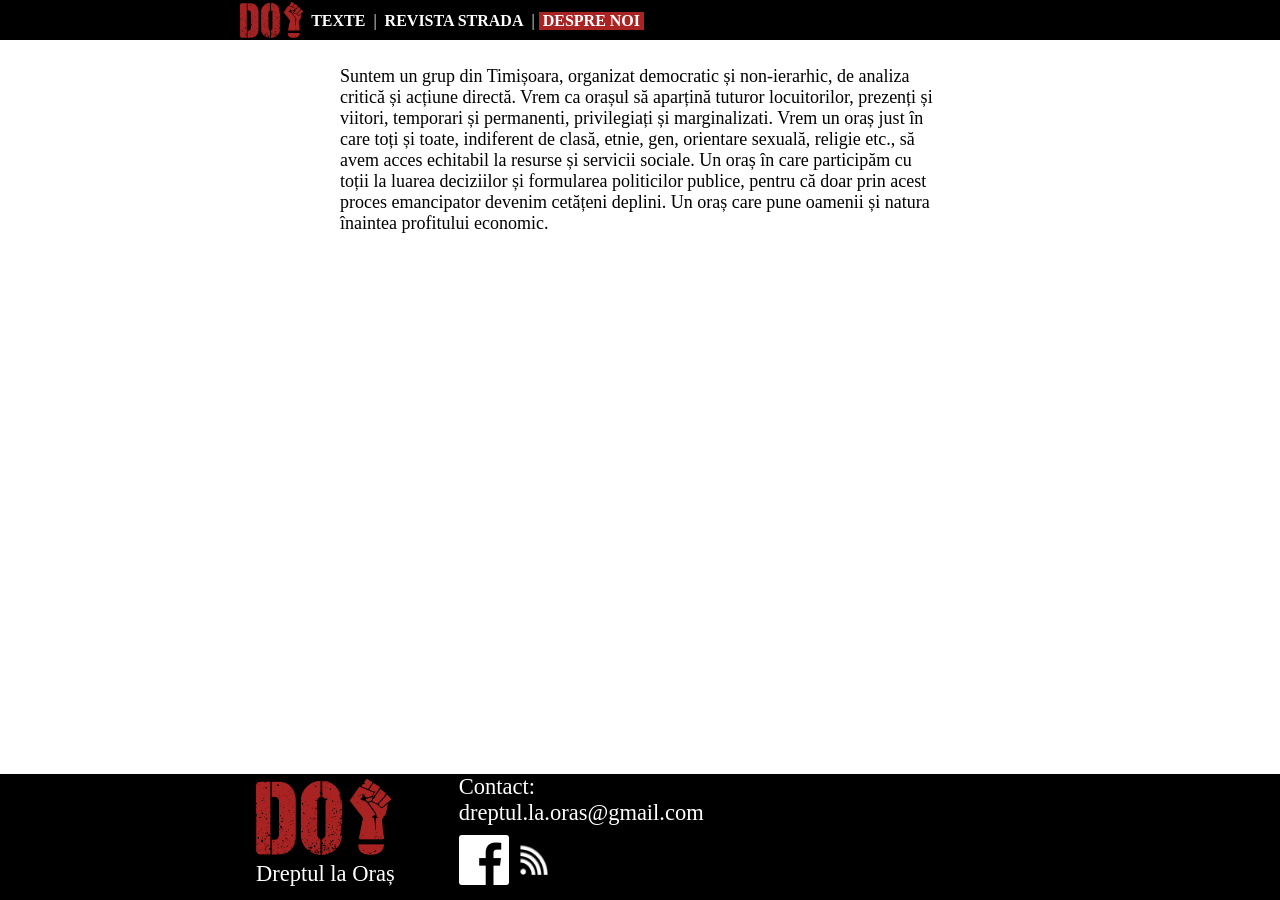
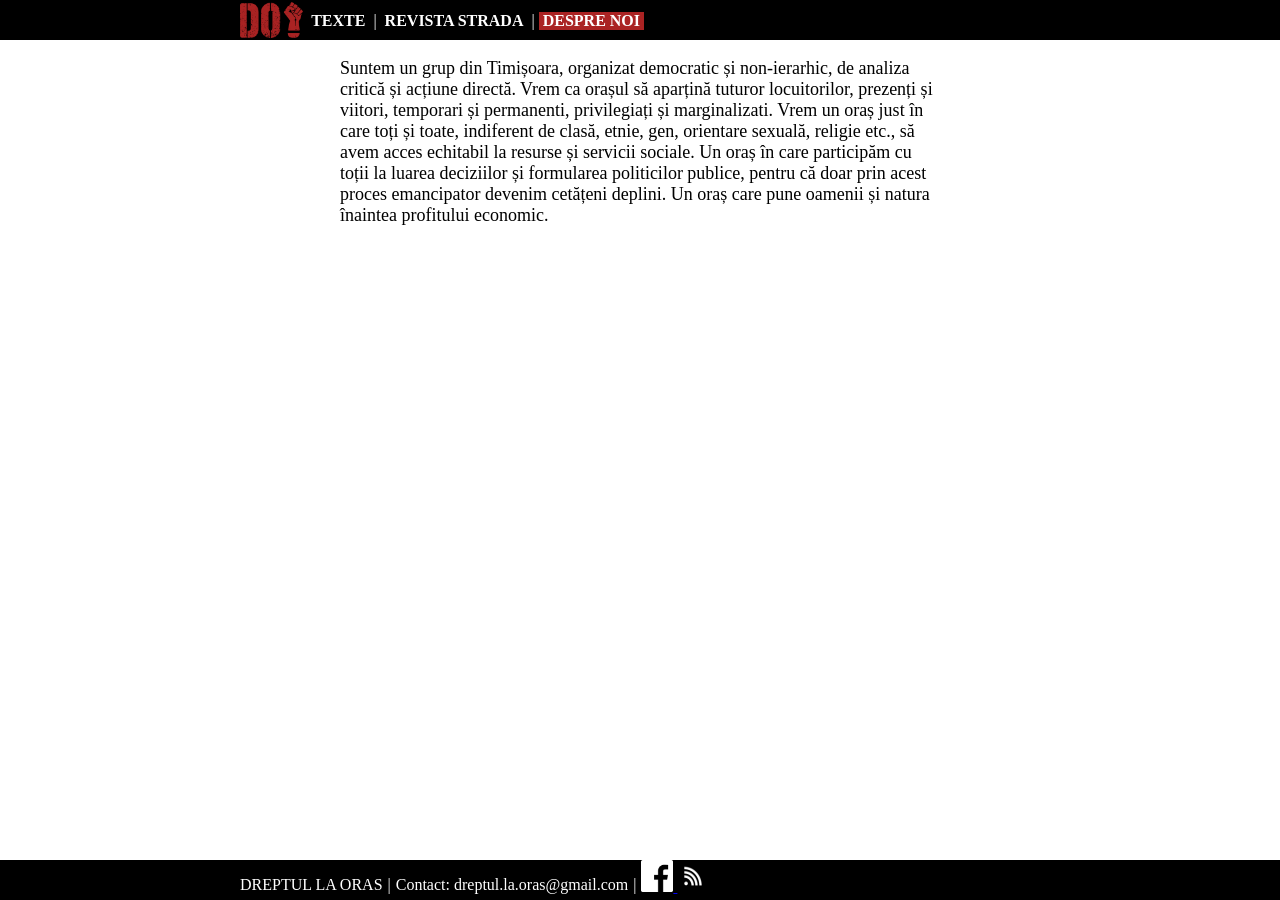
Before and after one commit to dreptul-la-oras/dreptul-la-oras.github.io, a Jekyll site: the page built from pages/about.md, in a window 1280 px wide. Built offline with Jekyll 4.4.1, drawn with Linux system fonts in a browser that asks for light colours.

Commit message:
Make footer smaller

```diff
--- a/_includes/footer.html
+++ b/_includes/footer.html
@@ -1,24 +1,31 @@
 <div class="footer">
-    <div class="footer_wrap">
+    <div class="footer-wrap">
+        <div class="footer-name">
+            <p>DREPTUL LA ORAS</p>
+        </div>
 
-        <div class="footer_logo_wrap ">
-            <div><img src="{{ site.url }}/{{ site.path_logos }}/do_logo_red_on_zclear.png" class="footer_logo"></div>
-            <div><p>Dreptul la Oraș</p></div>
+        <div class="footer-sep">
+            <p>|</p>
         </div>
-        <p class=".bottom_margin">Contact:</p>
-        <p>dreptul.la.oras@gmail.com</p>
 
-        <div class="footer-media-logos-wrap">
-            <div>
-                <a href="https://facebook.com/dreptullaorasTM" target="_blank">
-                    <img src="{{ site.url }}/assets/img/media_logos/facebook_ico.png" class="footer-media-logo">
-                </a>
-            </div>
-            <div>
-                <a href="{{ site.url }}/feed.xml" target="_blank">
-                    <img src="{{ site.url }}/assets/img/media_logos/rss_ico.png" class="footer-media-logo">
-                </a>
-            </div>
+
+        <div class="footer-contact">
+            <p>Contact: dreptul.la.oras@gmail.com</p>
+        </div>
+
+        <div class="footer-sep">
+            <p>|</p>
+        </div>
+
+        <div class="footer-social-media">
+            <a href="https://facebook.com/dreptullaorasTM" target="_blank">
+                <img class="footer-social-media-logo" src="{{ site.url }}/assets/img/media_logos/facebook_ico.png">
+            </a>
+
+            <a href="{{ site.url }}/feed.xml" target="_blank">
+                <img class="footer-social-media-logo" src="{{ site.url }}/assets/img/media_logos/rss_ico.png">
+            </a>
         </div>
     </div>
+
 </div>
--- a/assets/css/base.css
+++ b/assets/css/base.css
@@ -13,11 +13,18 @@
     --font-subtitle-embedded: 20px;
 
     --red: #AA2323;
+
+    --floating-size: 40px;
+    --floating-size-double: 80px;
 }
 
 html {
     position: relative;
     min-height: 100%;
+}
+
+body {
+    margin: 0 0 0 0;
 }
 
 @media (max-width: 420px) {
@@ -26,8 +33,8 @@ html {
         margin-left: auto;
         margin-right: auto;
 
-        padding-top: 80px; /*same as header height*/
-        padding-bottom: 15vh; /*same as header height*/
+        padding-top: var(--floating-size-double); /*same as header height*/
+        padding-bottom: var(--floating-size); /*same as header height*/
     }
 }
 
@@ -38,8 +45,8 @@ html {
         margin-left: auto;
         margin-right: auto;
 
-        padding-top: 40px; /*same as header height*/
-        padding-bottom: 15vh; /*same as header height*/
+        padding-top: var(--floating-size); /*same as header height*/
+        padding-bottom: var(--floating-size); /*same as header height*/
     }
 }
 
--- a/assets/css/footer_absolute.css
+++ b/assets/css/footer_absolute.css
@@ -5,58 +5,103 @@
     left: 0;
     background-color: #000000;
 
-    font-size: 2.5vh;
+    font-size: var(--font-sticky);
 
-    height: 14vh;
+    height: var(--floating-size);
     width: 100%;
-    float: left;
+
+    color: white;
 }
 
-.footer p {
-    color: white;
-    margin: 0;
+@media (max-width: 420px) {
+    .footer-wrap {
+        display: flex;
+
+        height: var(--floating-size);
+        margin: auto;
+    }
 }
 
-.footer_wrap {
-    width: 60%;
-    height: auto;
-    margin: auto;
+@media (min-width: 420px) {
+    .footer-wrap {
+        display: flex;
+        min-width: 400px;
+        max-width: 800px;
+        height: var(--floating-size);
+        margin: auto;
+    }
 }
 
-.footer_logo_wrap {
-    max-height: 13vh;
-
-    margin-top: 0.5vh;
-    margin-bottom: 0.5vh;
-    margin-left: 0;
-    margin-right: 5vw;
-    float: left;
+.footer-wrap div {
+    padding-right: 5px;
 }
 
-.footer_logo {
-    height: 8.5vh;
-    margin: 0;
-}
-
-.footer-media-logos-wrap {
-    max-height: 12vh;
-
-    margin-top: 1vh;
-    margin-bottom: 1vh;
-    margin-left: 0;
-    margin-right: 0.75vh;
-    float: none;
-    display: flex;
+.footer-name {
 
 }
 
-.footer-media-logo {
-    height: 50px;
-    width: 50px;
-    margin: 0;
-    float: none;
+.footer-contact {
+
 }
 
-.bottom_margin {
-    margin-bottom: 0.3vh;
+.footer-social-media {
+
 }
+
+.footer-social-media-logo {
+    max-height: calc(var(--floating-size) - 8px);
+}
+
+.footer-sep {
+
+}
+
+/*.footer p {*/
+/*color: white;*/
+/*margin: 0;*/
+/*}*/
+
+/*.footer_wrap {*/
+/*width: 60%;*/
+/*height: auto;*/
+/*margin: auto;*/
+/*display: flex;*/
+/*}*/
+
+/*.footer_logo_wrap {*/
+/*max-height: 13vh;*/
+
+/*margin-top: 0.5vh;*/
+/*margin-bottom: 0.5vh;*/
+/*margin-left: 0;*/
+/*margin-right: 5vw;*/
+/*float: left;*/
+/*}*/
+
+/*.footer_logo {*/
+/*height: 8.5vh;*/
+/*margin: 0;*/
+/*}*/
+
+/*.footer-media-logos-wrap {*/
+/*max-height: 12vh;*/
+
+/*margin-top: 1vh;*/
+/*margin-bottom: 1vh;*/
+/*margin-left: 0;*/
+/*margin-right: 0.75vh;*/
+/*float: none;*/
+/*display: flex;*/
+
+/*}*/
+
+/*.footer-media-logo {*/
+/*height: 50px;*/
+/*width: 50px;*/
+/*margin: 0;*/
+/*float: none;*/
+/*}*/
+
+/*.bottom_margin {*/
+/*margin-bottom: 0.3vh;*/
+/*}*/
--- a/assets/css/header_floating.css
+++ b/assets/css/header_floating.css
@@ -5,7 +5,7 @@
         right: 0;
         top: 0;
         background-color: #000000;
-        height: 80px;
+        height: var(--floating-size-double);
         width: 100%;
         float: left;
 
@@ -20,7 +20,7 @@
         right: 0;
         top: 0;
         background-color: #000000;
-        height: 40px;
+        height: var(--floating-size);
         width: 100%;
         float: left;
 
@@ -28,13 +28,13 @@
     }
 }
 
-@media (max-width: 400px) {
+@media (max-width: 420px) {
     .floating-header-wrap {
         float: right;
     }
 }
 
-@media (min-width: 400px) {
+@media (min-width: 420px) {
     .floating-header-wrap {
         min-width: 400px;
         max-width: 800px;
@@ -47,7 +47,7 @@
 }
 
 .floating-header-logo {
-    max-height: 36px;
+    max-height: calc(var(--floating-size) - 4px);
     margin: 0 auto;
     padding-top: 2px;
     padding-bottom: 2px;
```
